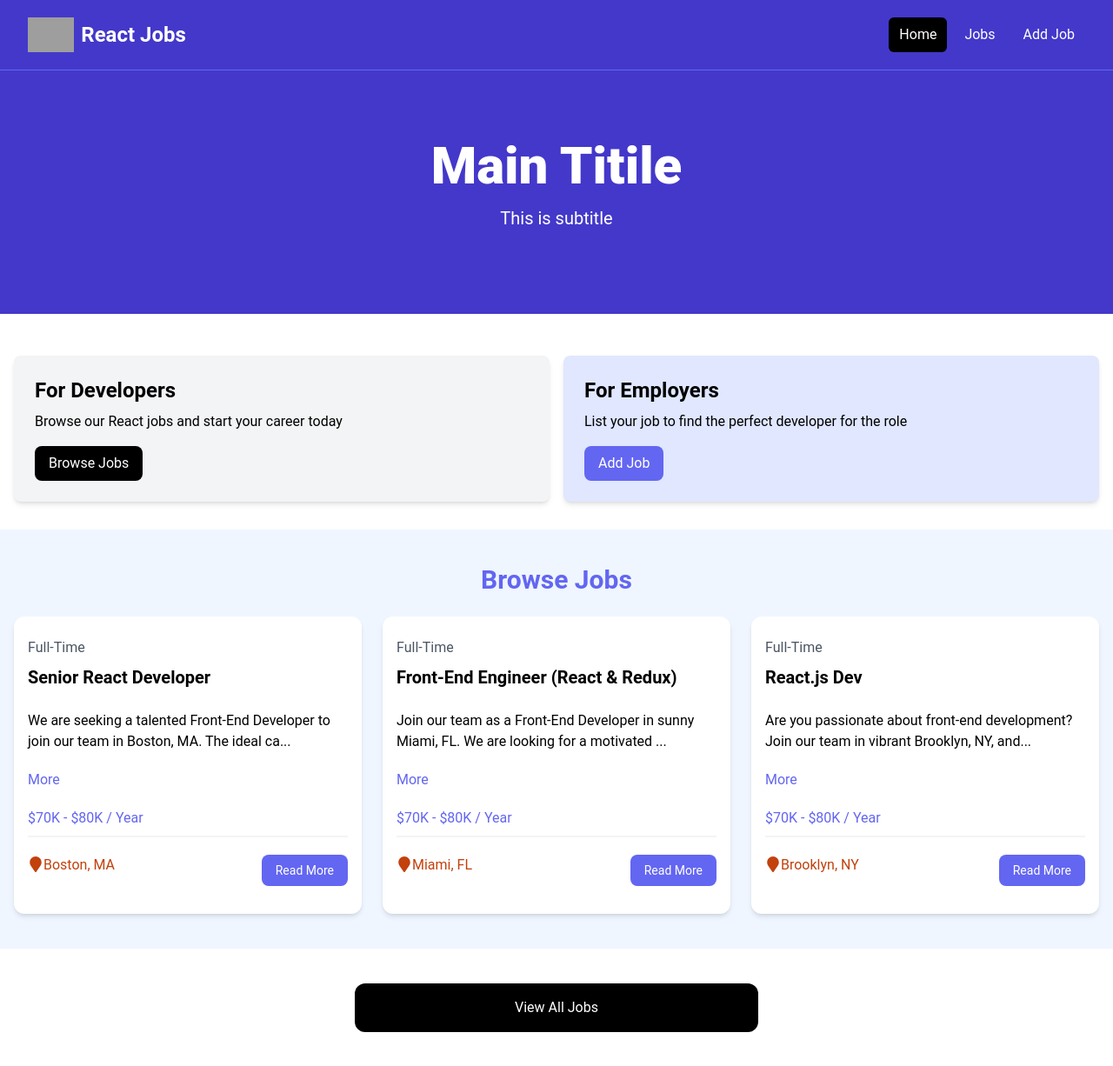
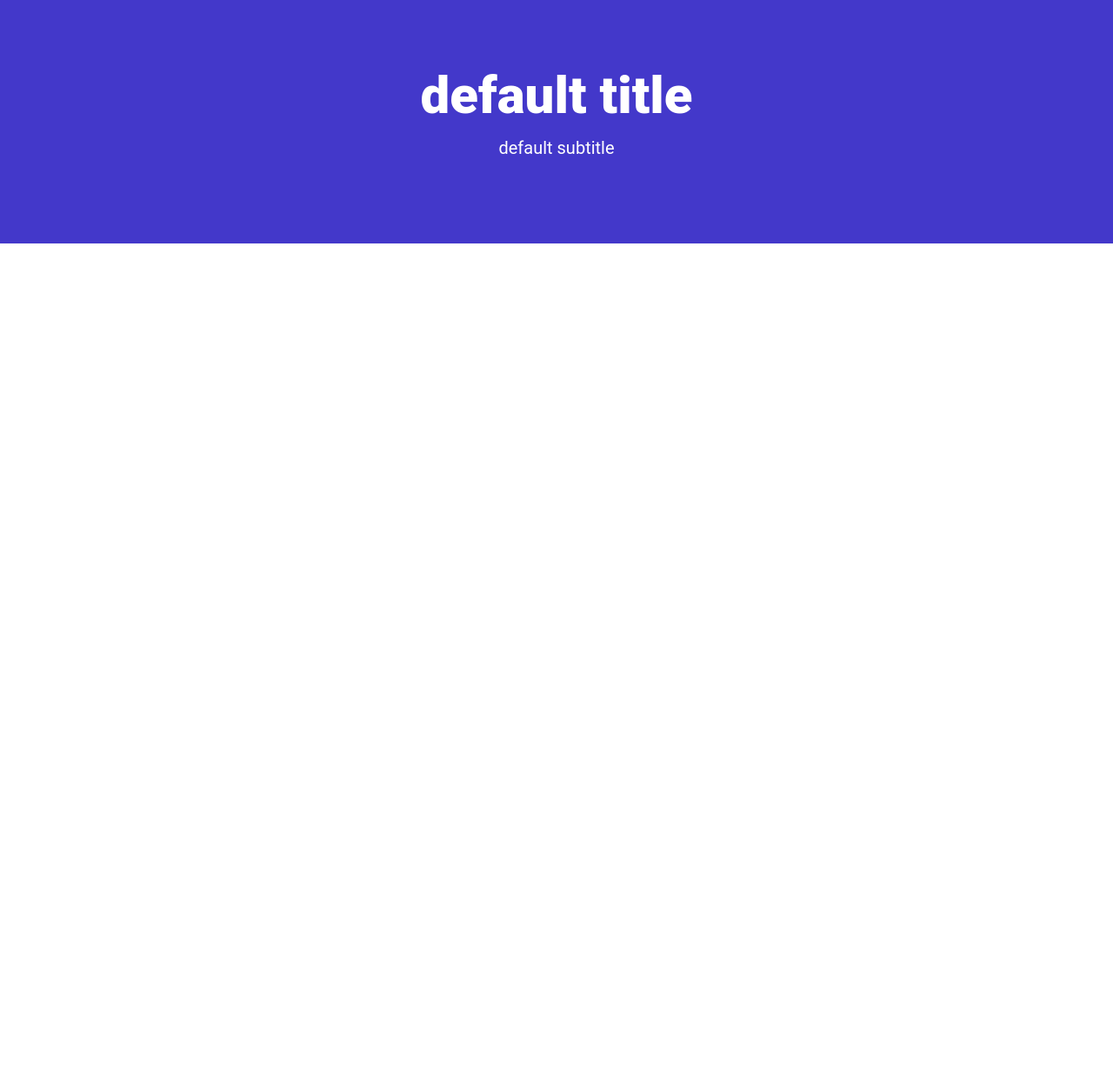
Before and after one commit to Blue89Azul/react-app, a React (Vite) app: page / in a window 1280 px wide. Shown: the whole page at 87% size. After the commit the page ends 800 px from the top, so only its background shows below. Built offline with nearby package versions, Linux system fonts and the light colour scheme; grey boxes are pictures that could not be loaded.

Commit message:
installed router-dom

```diff
--- a/src/App.jsx
+++ b/src/App.jsx
@@ -1,17 +1,25 @@
-import Navbar from "./components/Navbar";
-import Hero from "./components/Hero";
-import HomeCards from "./components/HomeCards";
-import JobListings from "./components/JobListings";
-import ViewAllJobs from "./components/ViewAllJobs";
+import {
+  Route,
+  createBrowserRouter,
+  createRoutesFromElements,
+  RouterProvider
+} from "react-router-dom";
+
+import HomePage from "./pages/HomePage";
+
+const router = createBrowserRouter(
+  createRoutesFromElements(<Route index element={<HomePage />} />)
+);
 
 const App = () => {
   return (
     <>
-      <Navbar />
+      <RouterProvider router={router} />
+      {/* <Navbar />
       <Hero title="Main Titile" subtitle="This is subtitle" />
       <HomeCards />
       <JobListings />
-      <ViewAllJobs />
+      <ViewAllJobs /> */}
     </>
   );
 }
--- /dev/null
+++ b/src/pages/HomePage.jsx
@@ -0,0 +1,13 @@
+import Navbar from "../components/Navbar";
+import Hero from "../components/Hero";
+import HomeCards from "../components/HomeCards";
+import JobListings from "../components/JobListings";
+import ViewAllJobs from "../components/ViewAllJobs";
+
+const HomePage = () => {
+    return(
+        <Hero />
+    );
+}
+
+export default HomePage
```
